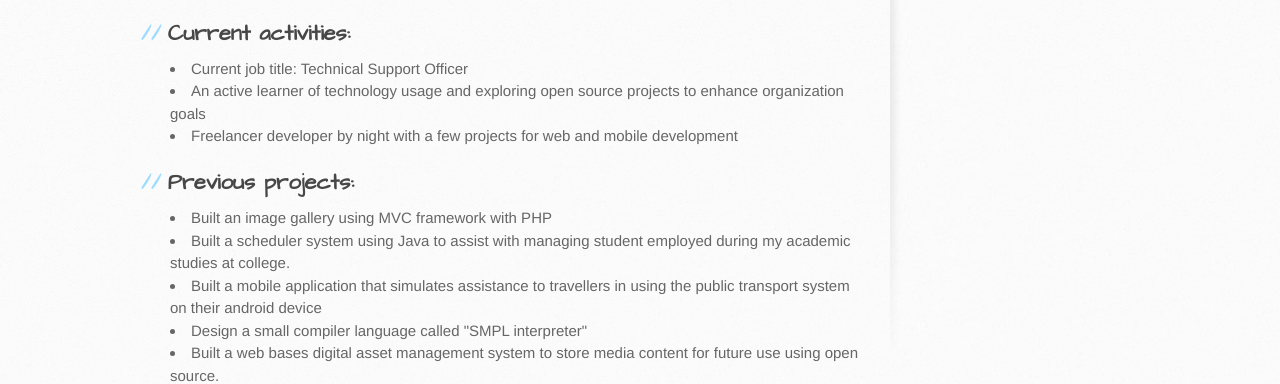
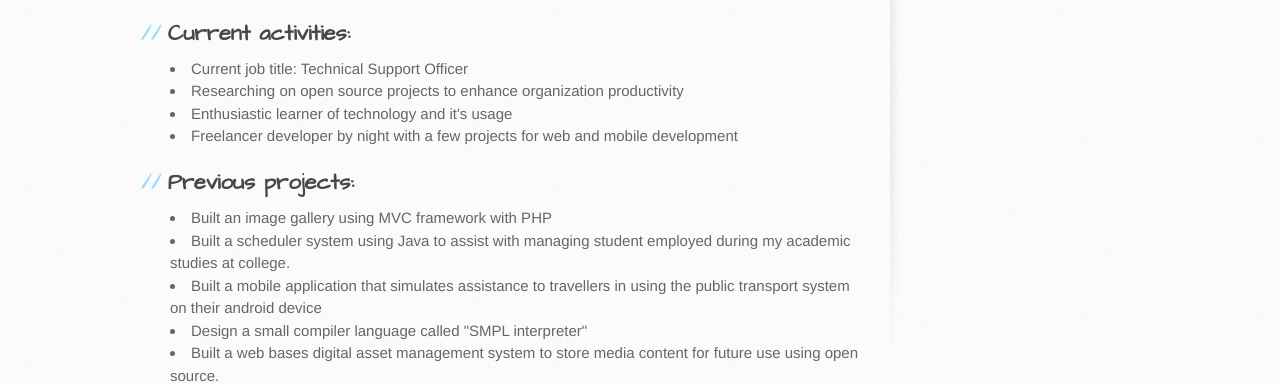
Before and after one commit to jevy18/jevy18.github.io, a plain HTML site: page index.html in a window 1280 px wide. Shown: the part 422-806 px from the top of the page. Drawn offline with Linux system fonts and the light colour scheme.

Commit message:
Update index.html

```diff
--- a/index.html
+++ b/index.html
@@ -35,7 +35,8 @@
 
 <h2>Current activities:</h2>
 <li>Current job title: Technical Support Officer</li>
-<li>An active learner of technology usage and exploring open source projects to enhance organization goals</li>
+<li>Researching on open source projects to enhance organization productivity</li>
+<li>Enthusiastic learner of technology and it's usage</li>
 <li>Freelancer developer by night with a few projects for web and mobile development</li>
 
 <h2>Previous projects:</h2>
@@ -59,8 +60,9 @@
 	| 		<a href='https://jm.linkedin.com/in/jevoun' target='_blank'>View my Linkedin Profile </a> | <a href='https://github.com/jevy18' target='_blank'>View my gitHub Profile |</a>
 	| 		<a href='http://validator.w3.org/check/referer' target='_blank' title='This page validates as XHTML 1.0 Transitional'><abbr title='eXtensible HyperText Markup Language' target='_blank'>XHTML</abbr></a>
 	| 		<a href='http://jigsaw.w3.org/css-validator/check/referer' target='_blank' title='This page validates as CSS'><abbr title='Cascading Style Sheets' target='_blank'>CSS|</abbr></a><br/>
+
+			Last updated: March 28,2016 - 14:45 pm <br/>
 			Copyright © 2016. All right reserved. <br/>
-			Last updated: March 28,2016 - 14:45 pm
 
 	</footer>
 
```
